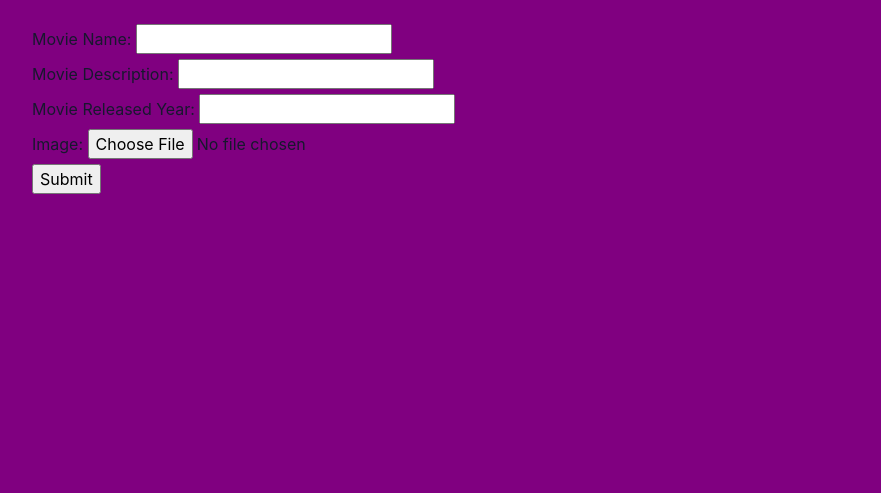
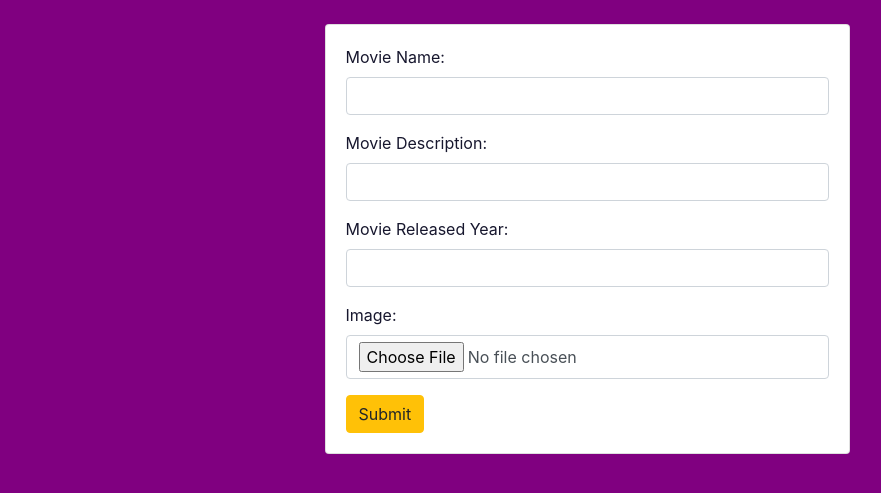
Before and after one commit to hareeda/movie-store, a Django app: page /add/ in a window 1280 px wide. Shown: the part 100-593 px from the top of the page, without its empty margins (53-934 px from the left). Run offline with Django 5.2, Linux system fonts and the light colour scheme.

Commit message:
Update add.html

```diff
--- a/movieproject/templates/add.html
+++ b/movieproject/templates/add.html
@@ -1,15 +1,34 @@
 {% extends 'base.html' %}
+
 {% block body %}
-        <form method="POST" enctype="multipart/form-data">
-            {% csrf_token %}
-            <label>Movie Name:</label>
-            <input type="text" name="name" required><br>
-            <label>Movie Description:</label>
-            <input type="text" name="desc" required><br>
-            <label>Movie Released Year:</label>
-            <input type="text" name="year" required><br>
-            <label>Image:</label>
-            <input type="file" name="img" required><br>
-            <input type="submit"><br>
-        </form>
+<div class="container">
+    <div class="row justify-content-center">
+        <div class="col-md-6">
+            <div class="card">
+                <div class="card-body">
+                    <form method="POST" enctype="multipart/form-data">
+                        {% csrf_token %}
+                        <div class="mb-3">
+                            <label for="name" class="form-label">Movie Name:</label>
+                            <input type="text" class="form-control" id="name" name="name" required>
+                        </div>
+                        <div class="mb-3">
+                            <label for="desc" class="form-label">Movie Description:</label>
+                            <input type="text" class="form-control" id="desc" name="desc" required>
+                        </div>
+                        <div class="mb-3">
+                            <label for="year" class="form-label">Movie Released Year:</label>
+                            <input type="text" class="form-control" id="year" name="year" required>
+                        </div>
+                        <div class="mb-3">
+                            <label for="img" class="form-label">Image:</label>
+                            <input type="file" class="form-control" id="img" name="img" required>
+                        </div>
+                        <button type="submit" class="btn btn-warning">Submit</button>
+                    </form>
+                </div>
+            </div>
+        </div>
+    </div>
+</div>
 {% endblock %}
```
